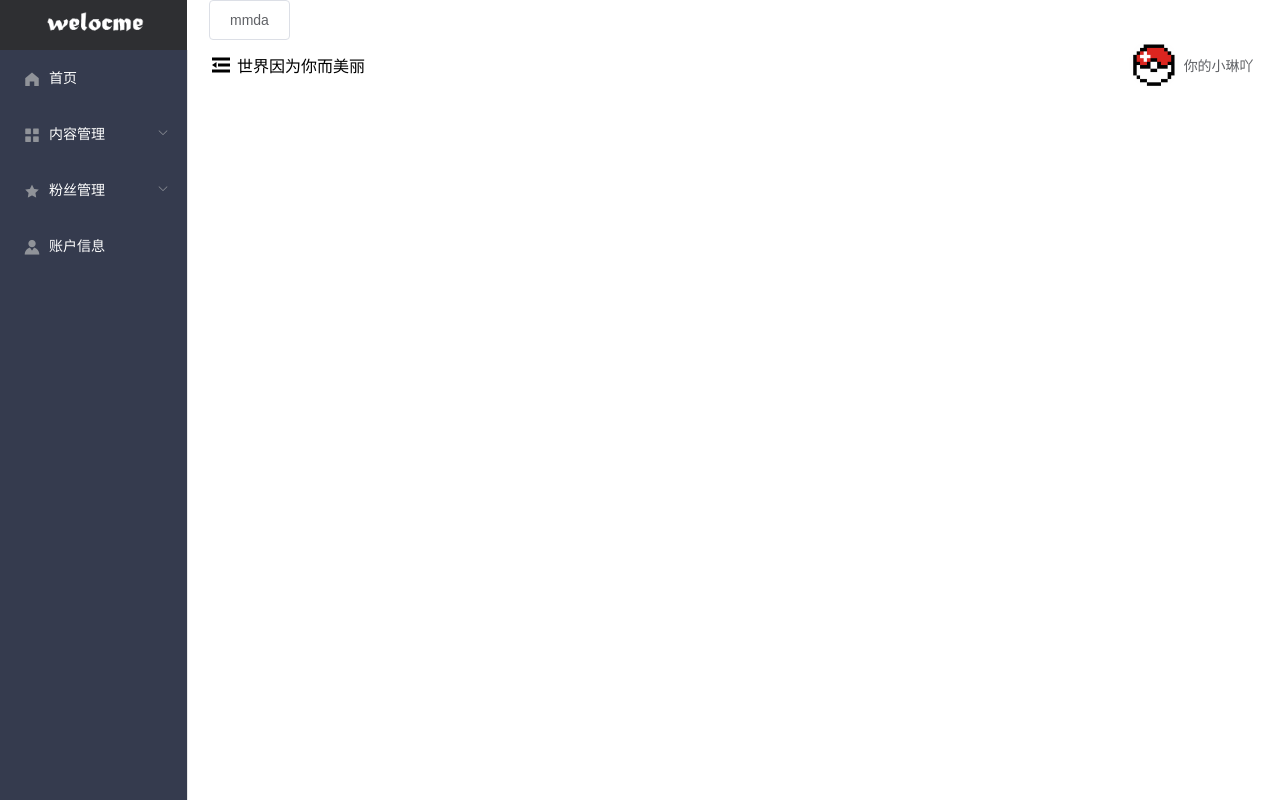
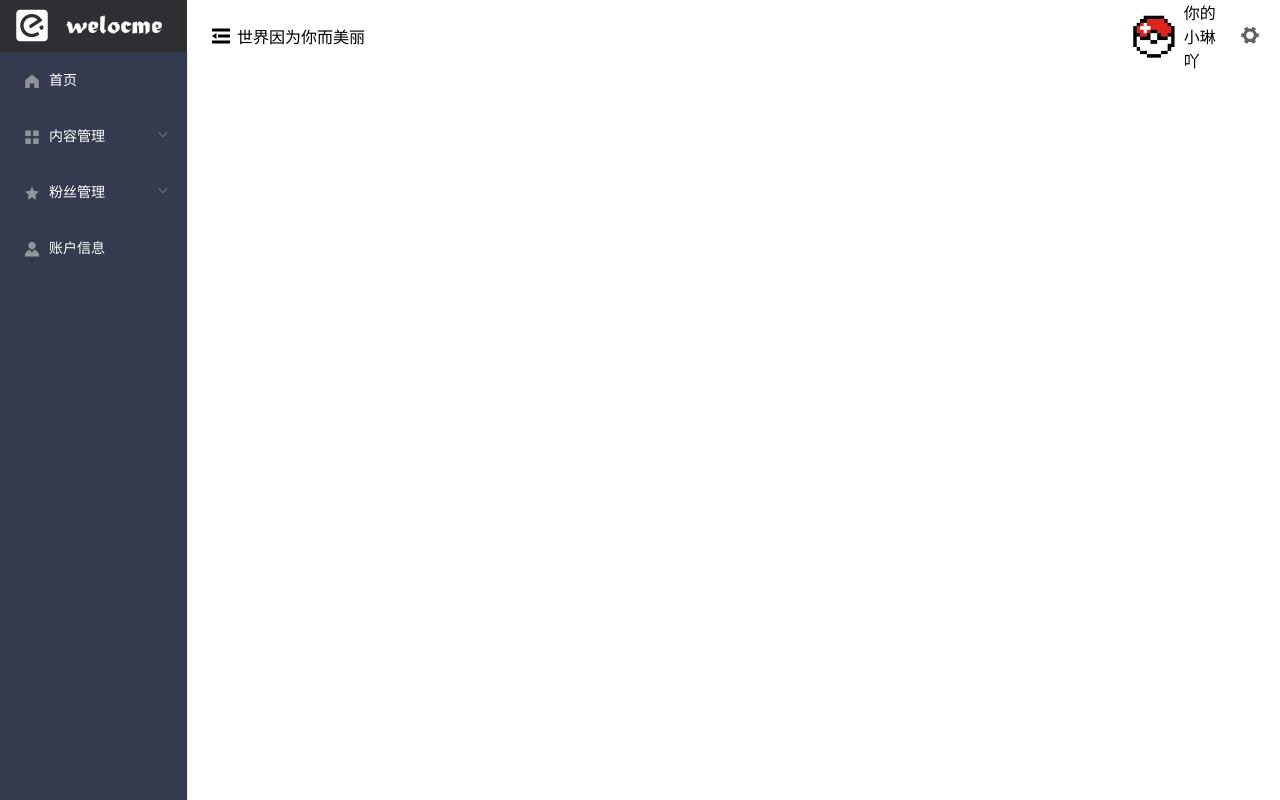
Before and after one commit to hallelujah1019/Backstage-Vue-demo, a Vue app: page /#/home in a window 1280 px wide. Built offline with nearby package versions, Linux system fonts and the light colour scheme.

Commit message:
主页折叠效果和样式细节优化

```diff
--- a/src/components/home-header.vue
+++ b/src/components/home-header.vue
@@ -1,19 +1,20 @@
 <template>
   <!-- 头部组件 el-row布局 -->
-  <el-row type='flex' justify="space-between" align="middle">
+  <el-row type="flex" justify="space-between" align="middle">
     <!-- 左侧 -->
-    <el-col :span="6" class='left'>
+    <el-col :span="6" class="left">
       <!-- 左侧 -->
-      <i class='el-icon-s-fold'></i>
+      <i :class="{'el-icon-s-fold ':foldSwitch , 'el-icon-s-unfold':unfoldSwitch}" @click="fold"></i>
       <span>世界因为你而美丽</span>
     </el-col>
     <!-- 右侧 -->
-    <el-col :span="3" class='right'>
+    <el-col :span="3" class="right">
       <!-- 头像 -->
-      <img width="50" src="../assets/img/jlq.png">
+      <img width="50" src="../assets/img/jlq.png" />
       <!-- 下拉菜单 -->
-      <el-dropdown trigger="click">
-        <span>你的小琳吖</span>
+      <span>你的小琳吖</span>
+      <el-dropdown trigger="click" placement="bottom-start">
+        <i class="el-icon-s-tools" ></i>
         <el-dropdown-menu slot="dropdown">
           <el-dropdown-item>账户信息</el-dropdown-item>
           <el-dropdown-item>git地址</el-dropdown-item>
@@ -24,10 +25,30 @@
   </el-row>
 </template>
 <script>
-
 export default {
+  data () {
+    return {
+      // 展开开关
+      foldSwitch: true,
+      // 关闭开关
+      unfoldSwitch: false
+    }
+  },
+  methods: {
+    fold () {
+      // 调用父组件（home.vue）的折叠方法
+      this.$emit('foldMetod')
+      // 折叠图标和展开图标之间的切换
+      if (this.foldSwitch === true) {
+        this.foldSwitch = false
+        this.unfoldSwitch = true
+      } else if (this.foldSwitch === false) {
+        this.foldSwitch = true
+        this.unfoldSwitch = false
+      }
+    }
+  }
 }
-
 </script>
 <style lang='less' scoped>
 .left {
@@ -51,6 +72,10 @@ export default {
     border-radius: 100%;
     margin-right: 5px;
   }
+  i {
+    vertical-align: middle;
+    font-size: 20px;
+    margin-left: 10px;
+  }
 }
-
 </style>
--- a/src/views/home/index.vue
+++ b/src/views/home/index.vue
@@ -1,14 +1,14 @@
 <template>
   <el-container>
+    <!-- 运用ElementUI的布局容器 -->
+    <!-- 左侧容器 -->
     <el-aside class="navigation" :style="leftStyle">
-      <!-- 左侧导航菜单 -->
-      <!-- <el-radio-group v-model="isCollapse" style="margin-bottom: 20px;">
-        <el-radio-button :label="false">展开</el-radio-button>
-        <el-radio-button :label="true">收起</el-radio-button>
-      </el-radio-group>-->
+      <!-- logo图片 -->
       <div class="menu-title" style="background-color:#2e2f32">
+        <i class="el-icon-platform-eleme"></i>
         <img src="../../assets/img/logo_admin.png" alt />
       </div>
+      <!-- 导航菜单 -->
       <el-menu
         style="width:188px"
         class="navigation"
@@ -52,9 +52,9 @@
     </el-aside>
     <!-- 大容器 -->
     <el-container>
+      <!-- 头部容器 调用头部容器子组件 -->
       <el-header>
-        <el-button @click="abc">mmda</el-button>
-        <home-header></home-header>
+        <home-header @foldMetod="fold"></home-header>
       </el-header>
       <el-main>
         <!-- 二级路由容器 -->
@@ -69,24 +69,28 @@
 import homeHeader from '../../components/home-header'
 
 export default {
+  // 在实例中使用 components 属性注册需要用到的组件
   components: {
     'home-header': homeHeader
   },
   data () {
     return {
+      // 优化折叠  让左侧容器 width改变 这样主页所有容器才能改变
       leftStyle: {
         width: '189px',
         transition: 'all 0.6s'
       },
-      // 优化折叠
+      // 同上
       submenuStyle: {
         width: '189px'
       },
+      // 折叠开关
       isCollapse: false
     }
   },
   methods: {
-    abc () {
+    // 折叠方法  比较笨
+    fold () {
       if (this.isCollapse === false) {
         this.isCollapse = true
         this.leftStyle.width = '65px'
@@ -108,9 +112,16 @@ export default {
   .menu-title {
     padding: 8px 0;
     width: 187px;
-    text-align: center;
+    padding-left: 14px;
+    i {
+      font-size: 36px;
+      color: #ffffff;
+    }
     img {
+      // 尽量让他们中线对齐
+      vertical-align: top;
       height: 30px;
+      margin: 3px;
     }
   }
 }
```
